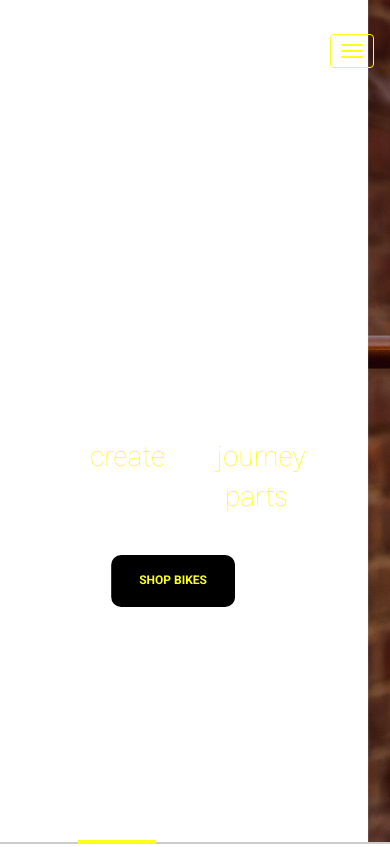
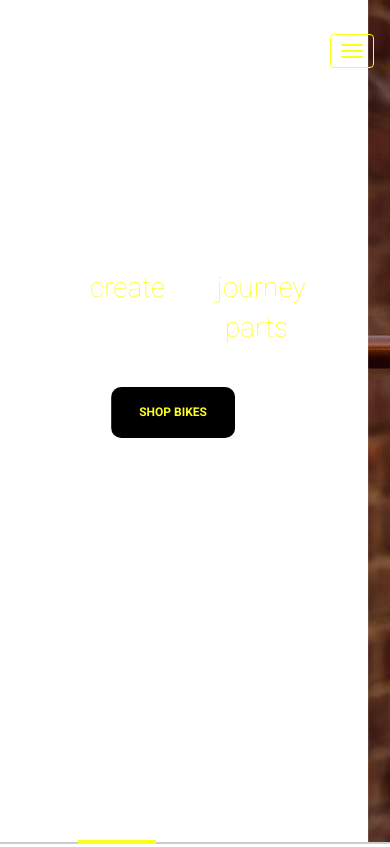
Before and after one commit to owl666/bikeshop, a plain HTML site: page index.html in a window 390 px wide. Shown: the top 847 px of the page. Drawn offline with nearby package versions, Linux system fonts and the light colour scheme.

Commit message:
allmost final :D

```diff
--- a/less/style.less
+++ b/less/style.less
@@ -197,6 +197,11 @@ img {
     z-index: 10;
     padding: 0;
     color: #fff;
+    @media (max-width: 480px) {
+      top: 15%
+    }
+  }
+
     .btn-default {
       border-radius: 10px;
       text-transform: uppercase;
```
Also changed, not shown: css/style.css.
